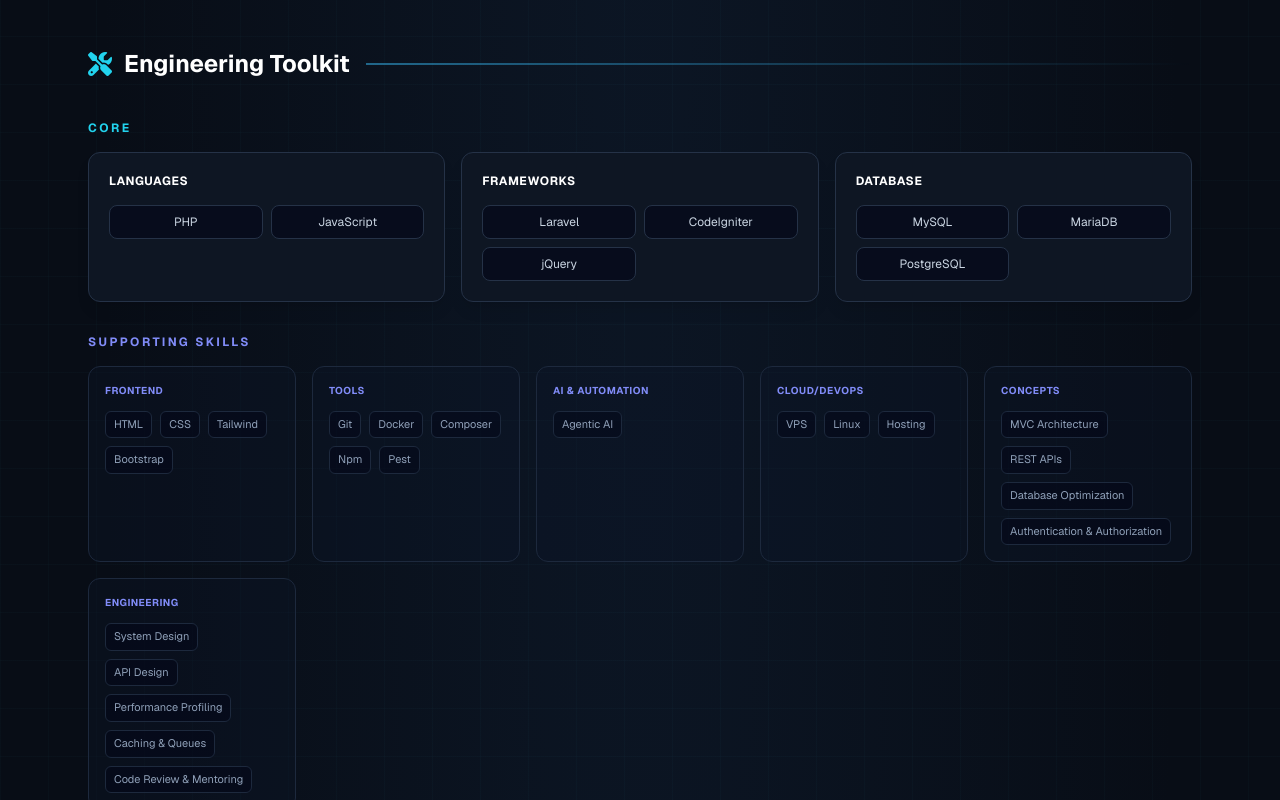
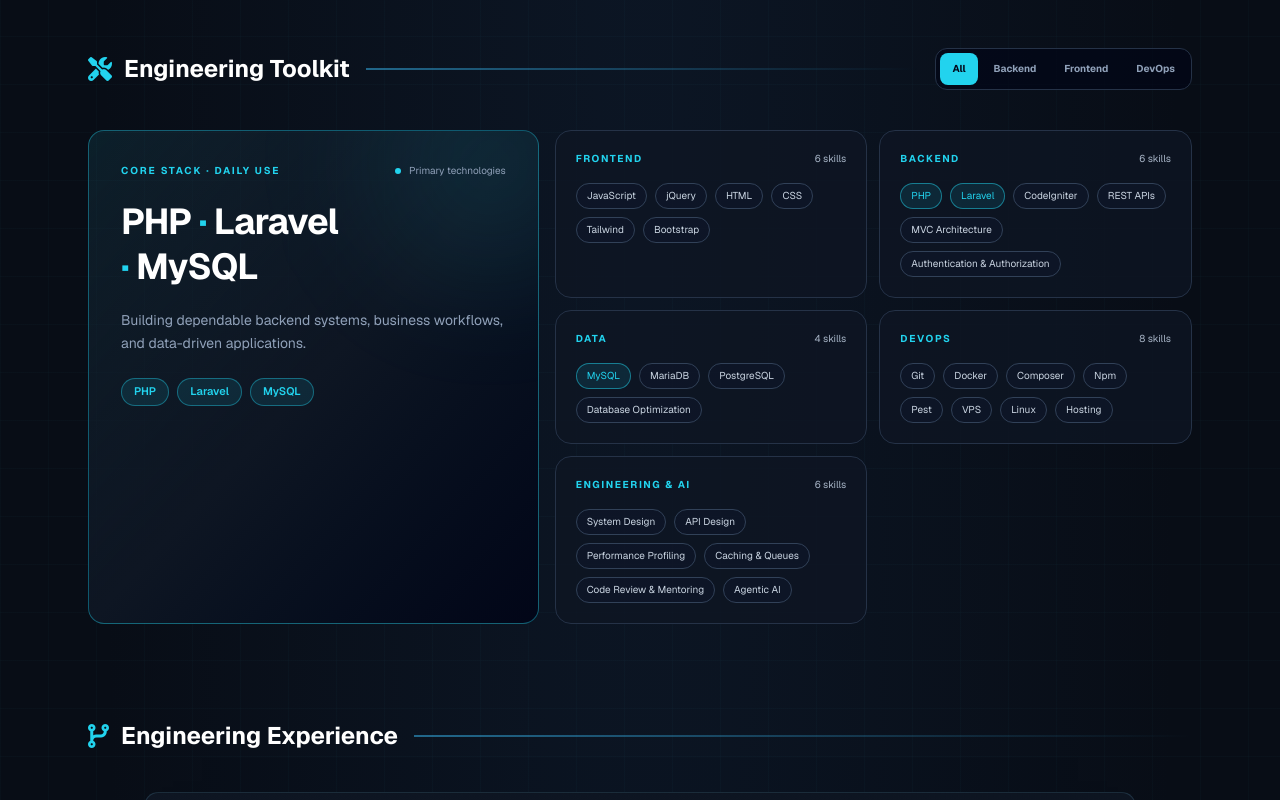
Before and after one commit to sajibAdhi/sajibadhi.github.io, a Vue app: page / in a window 1280 px wide. Shown: the part 780-1580 px from the top of the page. Built offline with nearby package versions, Linux system fonts and the light colour scheme.

Commit message:
feat: enhance engineering toolkit section with filterable skill categories and improved layout

```diff
--- a/src/App.vue
+++ b/src/App.vue
@@ -1,5 +1,5 @@
 <script setup lang="ts">
-import { onBeforeUnmount, onMounted, ref } from 'vue'
+import { computed, onBeforeUnmount, onMounted, ref } from 'vue'
 import careerStory from './data/career-story.json'
 
 const resumeData = {
@@ -40,9 +40,43 @@ const resumeData = {
   languages: ["English (Professional)", "Bangla (Native)"]
 }
 
-const coreSkillCategories = ['Languages', 'Frameworks', 'Database']
-const coreSkills = resumeData.skills.filter((skill) => coreSkillCategories.includes(skill.category))
-const supportingSkills = resumeData.skills.filter((skill) => !coreSkillCategories.includes(skill.category))
+const toolkitFilters = ['All', 'Backend', 'Frontend', 'DevOps'] as const
+type ToolkitFilter = typeof toolkitFilters[number]
+
+const activeToolkitFilter = ref<ToolkitFilter>('All')
+const skillGroups = [
+  {
+    category: 'Frontend',
+    filter: 'Frontend',
+    items: ['JavaScript', 'jQuery', 'HTML', 'CSS', 'Tailwind', 'Bootstrap']
+  },
+  {
+    category: 'Backend',
+    filter: 'Backend',
+    items: ['PHP', 'Laravel', 'CodeIgniter', 'REST APIs', 'MVC Architecture', 'Authentication & Authorization']
+  },
+  {
+    category: 'Data',
+    filter: 'Backend',
+    items: ['MySQL', 'MariaDB', 'PostgreSQL', 'Database Optimization']
+  },
+  {
+    category: 'DevOps',
+    filter: 'DevOps',
+    items: ['Git', 'Docker', 'Composer', 'Npm', 'Pest', 'VPS', 'Linux', 'Hosting']
+  },
+  {
+    category: 'Engineering & AI',
+    filter: 'Backend',
+    items: ['System Design', 'API Design', 'Performance Profiling', 'Caching & Queues', 'Code Review & Mentoring', 'Agentic AI']
+  }
+] satisfies { category: string; filter: Exclude<ToolkitFilter, 'All'>; items: string[] }[]
+
+const visibleSkillGroups = computed(() =>
+  activeToolkitFilter.value === 'All'
+    ? skillGroups
+    : skillGroups.filter((group) => group.filter === activeToolkitFilter.value)
+)
 
 const navItems = [
   { label: 'Home', icon: 'fas fa-home', link: '#home' },
@@ -184,38 +218,67 @@ onBeforeUnmount(() => {
 
       <!-- Engineering toolkit -->
       <section id="skills" class="resume-reveal">
-        <div class="hf-section-header">
+        <div class="hf-section-header flex-wrap">
           <h2 class="text-xl lg:text-2xl font-bold text-white flex items-center gap-3">
             <i class="fas fa-screwdriver-wrench text-hf-cyan"></i> Engineering Toolkit
           </h2>
-           <div class="hf-line"></div>
+          <div class="hf-line hidden sm:block"></div>
+          <div class="flex items-center gap-1 rounded-xl border border-hf-border bg-slate-950/70 p-1" role="group" aria-label="Filter toolkit categories">
+            <button
+              v-for="filter in toolkitFilters"
+              :key="filter"
+              type="button"
+              :aria-pressed="activeToolkitFilter === filter"
+              @click="activeToolkitFilter = filter"
+              class="rounded-lg px-3 py-2 text-[10px] font-bold transition-colors"
+              :class="activeToolkitFilter === filter ? 'bg-hf-cyan text-slate-950' : 'text-slate-400 hover:text-white'"
+            >
+              {{ filter }}
+            </button>
           </div>
-        <div class="space-y-8">
-          <div>
-            <h3 class="text-xs font-bold text-hf-cyan uppercase tracking-[0.2em] mb-4">Core</h3>
-            <div class="grid grid-cols-1 sm:grid-cols-3 gap-4">
-              <article v-for="skill in coreSkills" :key="skill.category" class="hf-card resume-card p-5 border-hf-cyan/30">
-                <h4 class="text-xs font-bold text-white uppercase tracking-wider mb-4">{{ skill.category }}</h4>
-                <div class="grid grid-cols-2 gap-2">
-                  <span v-for="item in skill.items" :key="item" class="rounded-lg border border-hf-border bg-slate-950/60 px-3 py-2 text-xs text-slate-300 text-center">
+        </div>
+        <div class="grid grid-cols-1 lg:grid-cols-12 gap-4">
+          <article class="relative overflow-hidden rounded-2xl border border-hf-cyan/40 bg-gradient-to-br from-hf-cyan/10 via-hf-card to-slate-950 p-6 sm:p-8 lg:col-span-5">
+            <div class="absolute -right-16 -top-20 h-56 w-56 rounded-full bg-hf-cyan/10 blur-3xl" aria-hidden="true"></div>
+            <div class="relative">
+              <div class="flex items-center justify-between gap-3">
+                <p class="text-[10px] font-bold uppercase tracking-[0.18em] text-hf-cyan">Core Stack · Daily Use</p>
+                <span class="flex items-center gap-2 text-[10px] text-slate-400">
+                  <span class="h-1.5 w-1.5 rounded-full bg-hf-cyan"></span>
+                  Primary technologies
+                </span>
+              </div>
+              <h3 class="mt-5 text-3xl sm:text-4xl font-bold leading-tight tracking-tight text-white">
+                PHP <span class="text-hf-cyan">·</span> Laravel<br>
+                <span class="text-hf-cyan">·</span> MySQL
+              </h3>
+              <p class="mt-5 max-w-md text-sm leading-relaxed text-slate-400">
+                Building dependable backend systems, business workflows, and data-driven applications.
+              </p>
+              <div class="mt-6 flex flex-wrap gap-2">
+                <span v-for="technology in ['PHP', 'Laravel', 'MySQL']" :key="technology" class="rounded-full border border-hf-cyan/40 bg-hf-cyan/10 px-3 py-1 text-[11px] font-semibold text-hf-cyan">
+                  {{ technology }}
+                </span>
+              </div>
+            </div>
+          </article>
+          <div class="grid grid-cols-1 sm:grid-cols-2 gap-3 lg:col-span-7">
+            <article v-for="group in visibleSkillGroups" :key="group.category" class="resume-card rounded-2xl border border-hf-border bg-hf-card/80 p-4 sm:p-5 transition-colors hover:border-hf-cyan/40">
+              <div class="mb-4 flex items-center justify-between gap-2">
+                <h3 class="text-[10px] font-bold uppercase tracking-[0.16em] text-hf-cyan">{{ group.category }}</h3>
+                <span class="text-[10px] text-slate-500">{{ group.items.length }} skills</span>
+              </div>
+              <div class="flex flex-wrap gap-2">
+                <span
+                  v-for="item in group.items"
+                  :key="item"
+                  class="rounded-full border px-2.5 py-1 text-[10px] transition-colors"
+                  :class="['PHP', 'Laravel', 'MySQL'].includes(item) ? 'border-hf-cyan/50 bg-hf-cyan/10 text-hf-cyan' : 'border-slate-700 bg-slate-900/60 text-slate-300'"
+                >
                   {{ item }}
                 </span>
               </div>
             </article>
-            </div>
-          </div>
-          <div>
-            <h3 class="text-xs font-bold text-hf-indigo uppercase tracking-[0.2em] mb-4">Supporting Skills</h3>
-            <div class="grid grid-cols-2 sm:grid-cols-3 lg:grid-cols-5 gap-4">
-              <article v-for="skill in supportingSkills" :key="skill.category" class="resume-card rounded-xl border border-slate-800 bg-slate-900/30 p-4">
-                <h4 class="text-[10px] font-bold text-hf-indigo uppercase tracking-wider mb-3">{{ skill.category }}</h4>
-                <div class="flex flex-wrap gap-2">
-                  <span v-for="item in skill.items" :key="item" class="rounded-md border border-slate-800 bg-slate-950/50 px-2 py-1 text-[11px] text-slate-400">
-                    {{ item }}
-                  </span>
-                </div>
-              </article>
-            </div>
           </div>
         </div>
       </section>
```
Lines whose indentation alone changed are shown as unchanged.
